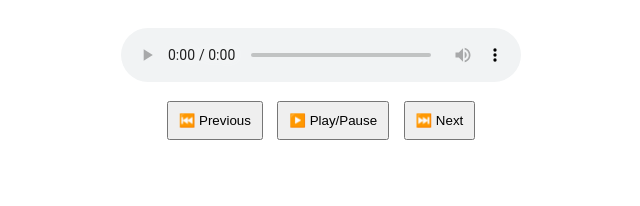
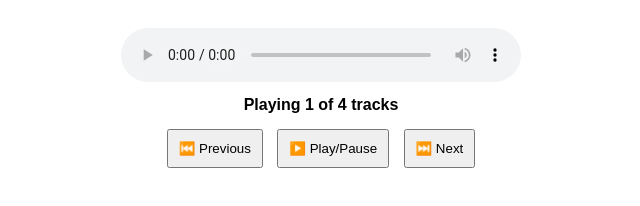
Before and after one commit to masomodigital/mutulani, a plain HTML site: page index.html in a window 1280 px wide. Shown: the whole page, without its empty margins (319-959 px from the left). Drawn offline with Linux system fonts and the light colour scheme.

Commit message:
Update index.html

```diff
--- a/index.html
+++ b/index.html
@@ -1,8 +1,8 @@
 <!DOCTYPE html>
 <html lang="en">
 <head>
-    <meta charset="UTF-8">
-    <meta name="viewport" content="width=device-width, initial-scale=1.0">
+  <meta charset="UTF-8" />
+  <meta name="viewport" content="width=device-width, initial-scale=1.0"/>
   <title>Kasheshe Audio Player</title>
   <style>
     body {
@@ -22,6 +22,10 @@
       margin: 5px;
       cursor: pointer;
     }
+    #trackInfo {
+      margin-top: 10px;
+      font-weight: bold;
+    }
   </style>
 </head>
 <body>
@@ -29,6 +33,9 @@
     <source id="audioSource" src="https://archive.org/download/mutulani-5-nakoma-ilovi/Mutulani%205%20nakoma%20ilovi.mp3" type="audio/mpeg">
     Your browser does not support the audio element.
   </audio>
+
+  <div id="trackInfo">Playing 1 of 4 tracks</div>
+
   <div class="controls">
     <button onclick="prevTrack()">⏮️ Previous</button>
     <button onclick="playPause()">▶️ Play/Pause</button>
@@ -42,9 +49,15 @@
       "https://archive.org/download/mutulani-5-nakoma-ilovi/Mutulani%205%20ninyie%20nakwathie.mp3",
       "https://archive.org/download/mutulani-5-nakoma-ilovi/mutulani%20%204%20maitangilika.mp3"
     ];
+
     let currentTrack = 0;
     const audioPlayer = document.getElementById("audioPlayer");
     const audioSource = document.getElementById("audioSource");
+    const trackInfo = document.getElementById("trackInfo");
+
+    function updateTrackInfo() {
+      trackInfo.textContent = `Playing ${currentTrack + 1} of ${tracks.length} tracks`;
+    }
 
     function playPause() {
       if (audioPlayer.paused) {
@@ -59,6 +72,7 @@
       audioSource.src = tracks[currentTrack];
       audioPlayer.load();
       audioPlayer.play();
+      updateTrackInfo();
     }
 
     function prevTrack() {
@@ -66,7 +80,11 @@
       audioSource.src = tracks[currentTrack];
       audioPlayer.load();
       audioPlayer.play();
+      updateTrackInfo();
     }
+
+    // Show initial track info on load
+    updateTrackInfo();
   </script>
 </body>
 </html>
```
Lines whose indentation alone changed are shown as unchanged.
